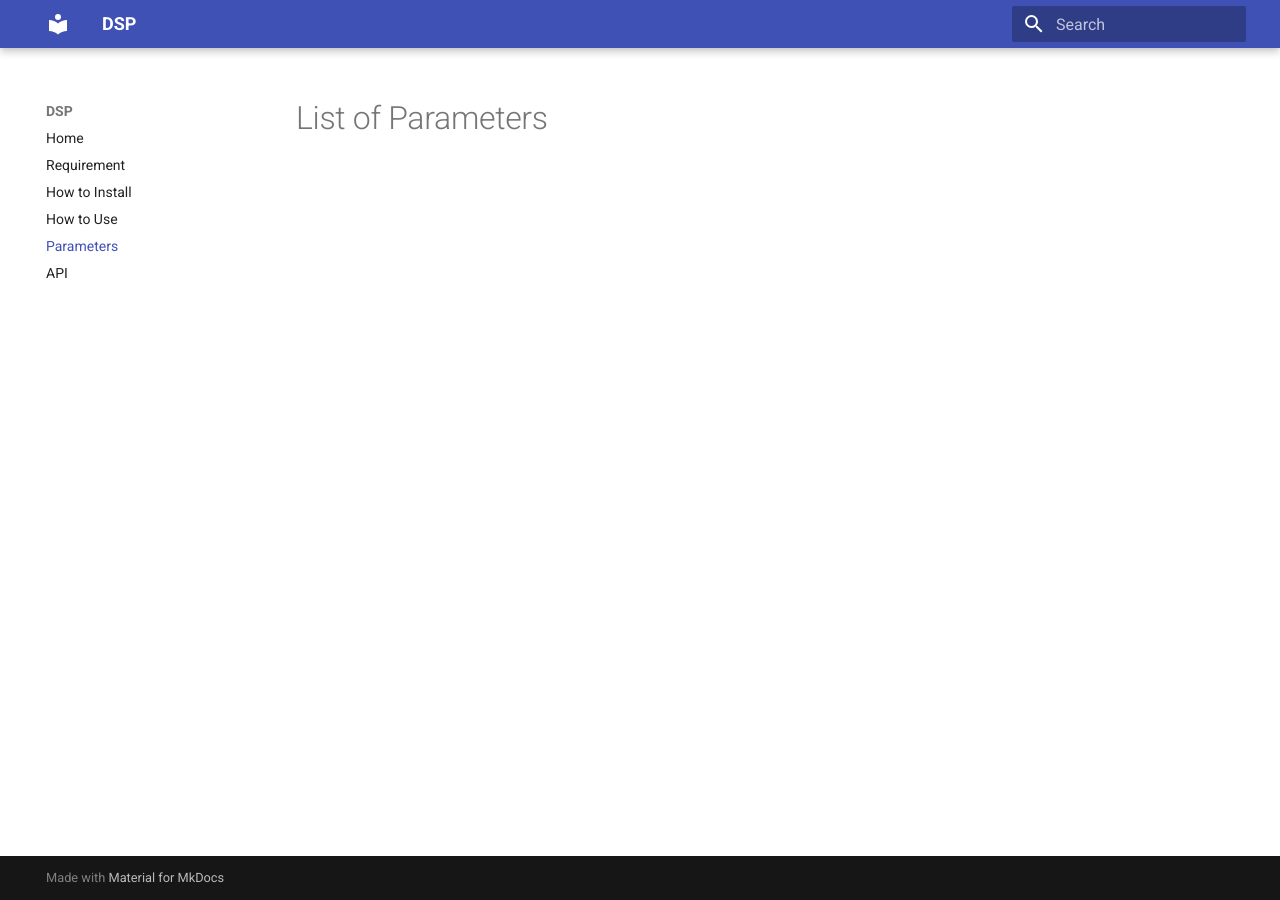
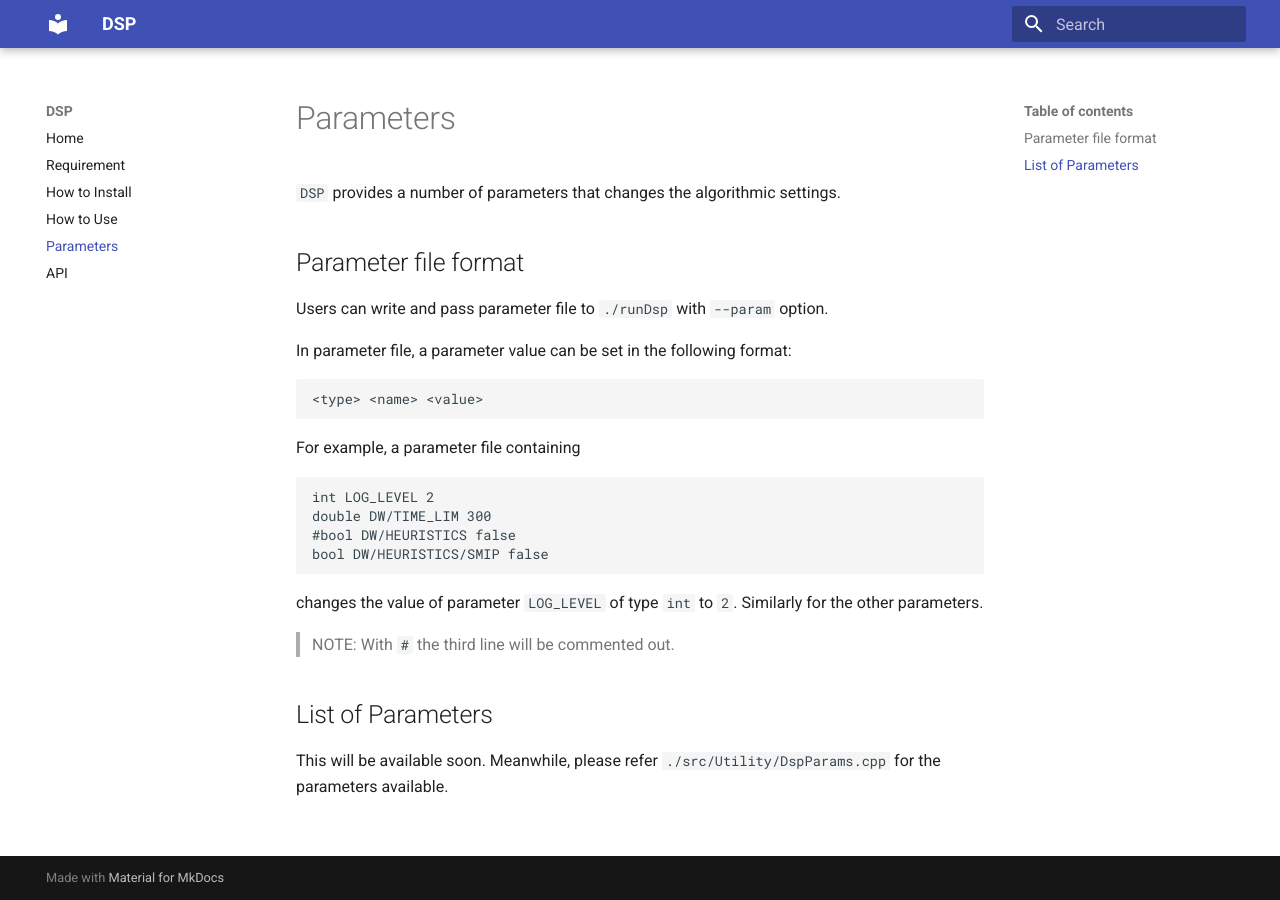
Before and after one commit to Argonne-National-Laboratory/DSP, an MkDocs documentation site: the page built from docs/parameters.md, in a window 1280 px wide. Built offline with MkDocs 1.6.1 and Material for MkDocs 9.7.7, drawn with Linux system fonts in a browser that asks for light colours.

````diff
--- a/docs/parameters.md
+++ b/docs/parameters.md
@@ -1 +1,32 @@
-# List of Parameters
+# Parameters
+
+`DSP` provides a number of parameters that changes the algorithmic settings.
+
+## Parameter file format
+
+Users can write and pass parameter file to `./runDsp` with `--param` option.
+
+In parameter file, a parameter value can be set in the following format:
+
+```
+<type> <name> <value>
+```
+
+For example, a parameter file containing
+
+```
+int LOG_LEVEL 2
+double DW/TIME_LIM 300
+#bool DW/HEURISTICS false
+bool DW/HEURISTICS/SMIP false
+```
+
+changes the value of parameter `LOG_LEVEL` of type `int` to `2`.
+Similarly for the other parameters.
+
+> NOTE: With `#` the third line will be commented out.
+
+## List of Parameters
+
+This will be available soon.
+Meanwhile, please refer `./src/Utility/DspParams.cpp` for the parameters available.
````
Also changed, not shown: docs/conf.py (deleted, +0 -287 lines), docs/index.md (+3 -9 lines), docs/install.md (+0 -21 lines), 2 other files.
